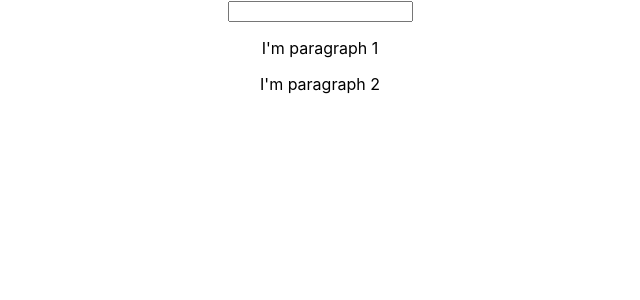
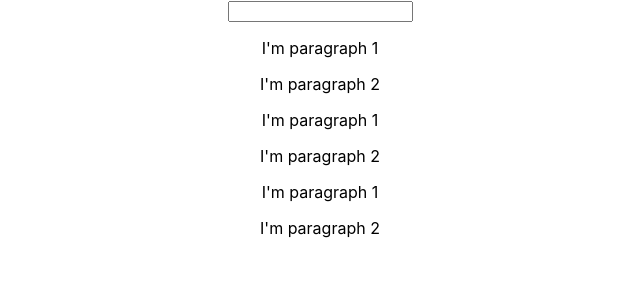
Before and after one commit to ashwri/React-Component-Exercise, a React (Create React App) app: page / in a window 1280 px wide. Shown: the top 300 px of the page, without its empty margins (320-960 px from the left). Built offline with nearby package versions, Linux system fonts and the light colour scheme.

Commit message:
Multiple user output components added to the display

```diff
--- a/src/App.js
+++ b/src/App.js
@@ -8,6 +8,8 @@ function App() {
     <div className="App">
       <UserInput> </UserInput>
       <UserOutput> </UserOutput>
+      <UserOutput> </UserOutput>
+      <UserOutput> </UserOutput>
     </div>
   );
 }
```
